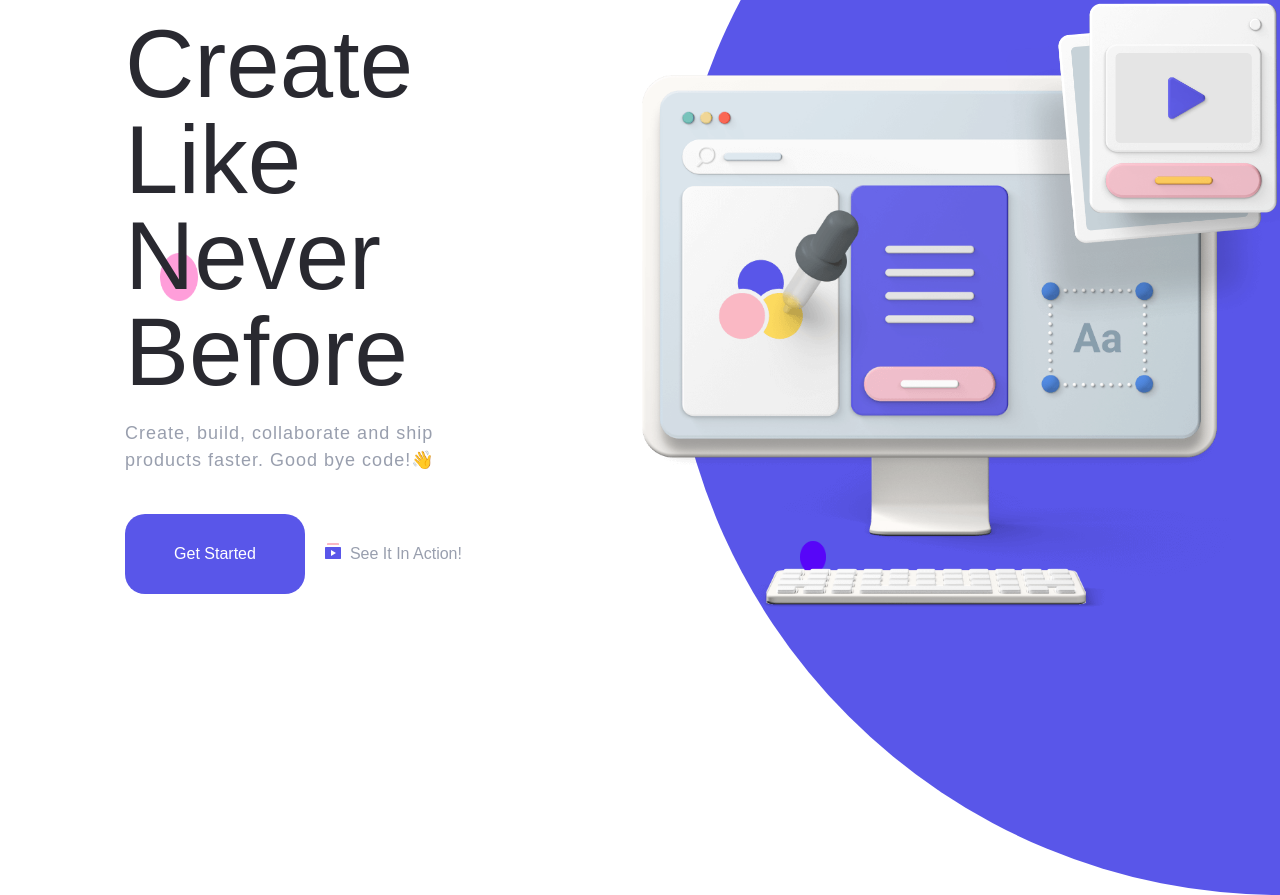
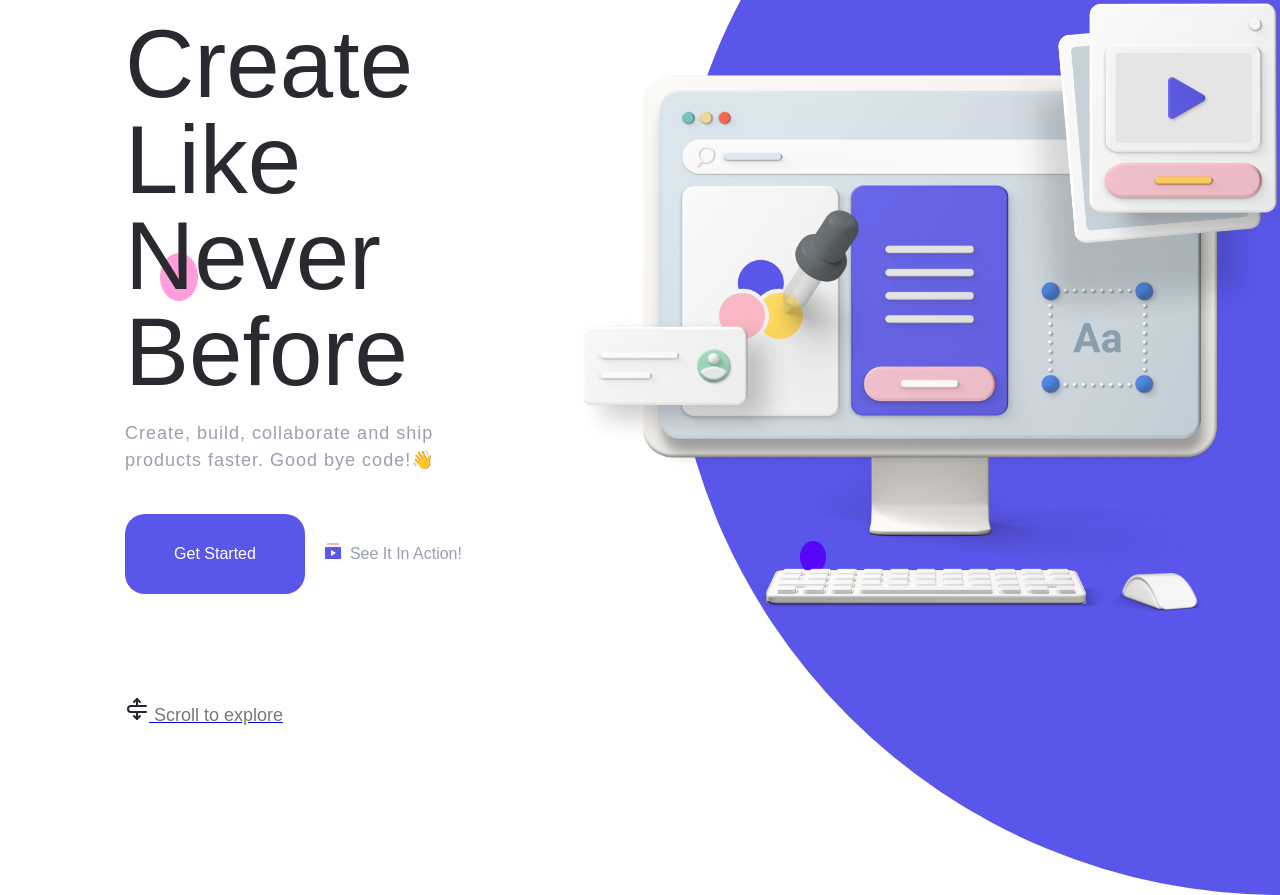
Before and after one commit to jordannabruna/clone-collab, a plain HTML site: page index.html in a window 1280 px wide. Shown: the part 227-1122 px from the top of the page. Drawn offline with Linux system fonts and the light colour scheme; a web font is replaced by a local one.

Commit message:
[NEW] adding and styling home images

```diff
--- a/css/style.css
+++ b/css/style.css
@@ -182,18 +182,12 @@ body {
     margin-top: 20px;
 }
 
-.home .body-home .body-home-container .img-home .home-pic-3 {
-    margin-top: 90px;
-    max-width: 800px;
-    max-height: 800px;
-    align-items: center;
-    z-index: -1;
-}
 .home .body-home .body-home-container .img-home {
     width: fit-content;
     height: fit-content;
     position: relative;
 }
+
 .home .body-home .body-home-container .img-home .home-pic-1 {
     z-index: 4;
     width: 380px;
@@ -201,6 +195,32 @@ body {
     position: absolute;
     right: -30px;
     top: 100px;
+}
+
+.home .body-home .body-home-container .img-home .home-pic-2 {
+    z-index: 4;
+    width: 220px;
+    z-index: 5;
+    position: absolute;
+    left: 20px;
+    top: 410px;
+}
+
+.home .body-home .body-home-container .img-home .mouse {
+    z-index: 4;
+    width: 100px;
+    z-index: 5;
+    position: absolute;
+    right: 150px;
+    top: 670px;
+}
+
+.home .body-home .body-home-container .img-home .home-pic-3 {
+    margin-top: 90px;
+    max-width: 800px;
+    max-height: 800px;
+    align-items: center;
+    z-index: -1;
 }
 
 .home .body-home .body-home-container .title-box-container .buttons {
@@ -233,3 +253,21 @@ body {
     line-height: 1.5;
     color: #999FAE;
 }
+
+.home .body-home .body-home-container .scroll {
+    display: flex;
+    align-items: center;
+    cursor: pointer;
+    margin-top: 45px;
+    text-decoration: none;
+}
+
+.home .body-home .body-home-container .scroll .scroll-explore {
+    font-family: 'Poppns', sans-serif;
+    font-size: 18px;
+    font-weight: 400;
+    color: #797878;
+    text-decoration: none;
+
+    align-items: center;
+}
--- a/index.html
+++ b/index.html
@@ -86,8 +86,14 @@
                     <img class="home-pic-3" src="/assets/img/home-pic-3.png" alt="">
 
                     <img class="home-pic-1" src="/assets/img/home-pic-1.png" alt="">
-                    <div class="img-pic-1">
-                    </div>
+
+                    <img class="home-pic-2" src="/assets/img/home-pic-2.png" alt="">
+
+                    <img class="mouse" src="/assets/img/mouse.png" alt="">
+                </div>
+
+                <div class="scroll">
+                   <a class="scroll-link" href="#"><p class="scroll-explore"><img class="icon-scroll" src="/assets/img/scroll.svg" alt="">&nbsp;Scroll to explore</p></a>
                 </div>
             </div>
         </div>
```
Also changed, not shown: assets/img/scroll.svg (added).
